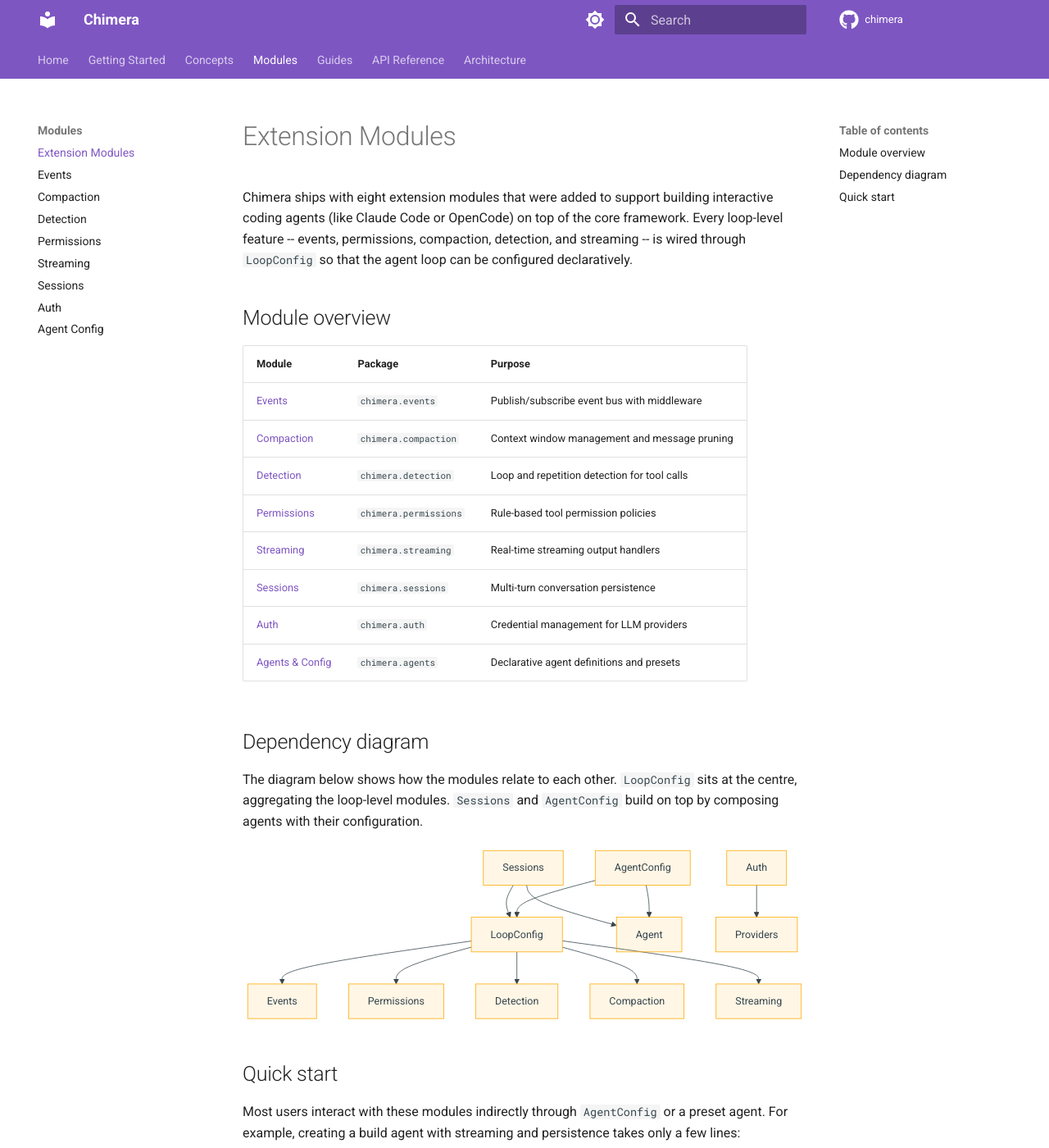
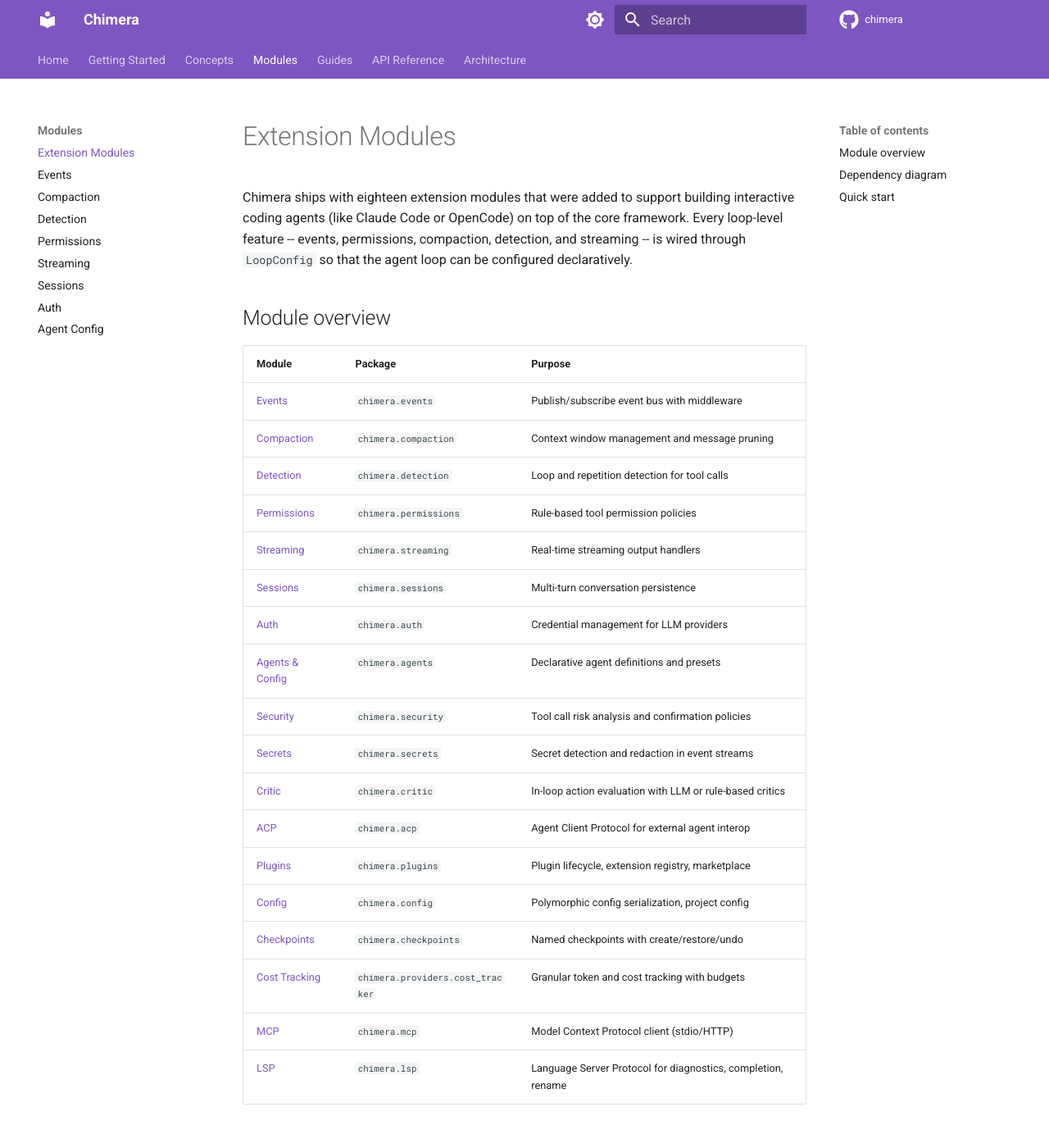
Before and after one commit to 0bserver07/chimera, an MkDocs documentation site: the page built from docs/modules/index.md, in a window 1280 px wide and 1400 px high. Shown: the whole window at 82% size. Built offline with MkDocs 1.6.1 and Material for MkDocs 9.7.7, drawn with Linux system fonts in a browser that asks for light colours; comment, search, counter and statistics services are not loaded.

Commit message:
docs: update README, landing page, and modules index
- README: 8-layer stack, 1700+ tests, 16 tools, all features listed
- Landing page: correct stats table, Workflows + CLI cards
- Modules index: 18 modules (added Security, Secrets, Critic, ACP, etc.)

Co-Authored-By: Claude Opus 4.6 <noreply@anthropic.com>

````diff
--- a/docs/modules/index.md
+++ b/docs/modules/index.md
@@ -1,6 +1,6 @@
 # Extension Modules
 
-Chimera ships with eight extension modules that were added to support building
+Chimera ships with eighteen extension modules that were added to support building
 interactive coding agents (like Claude Code or OpenCode) on top of the core
 framework.  Every loop-level feature -- events, permissions, compaction,
 detection, and streaming -- is wired through `LoopConfig` so that the agent
@@ -18,6 +18,16 @@ loop can be configured declaratively.
 | [Sessions](sessions.md) | `chimera.sessions` | Multi-turn conversation persistence |
 | [Auth](auth.md) | `chimera.auth` | Credential management for LLM providers |
 | [Agents & Config](agents-config.md) | `chimera.agents` | Declarative agent definitions and presets |
+| [Security](security.md) | `chimera.security` | Tool call risk analysis and confirmation policies |
+| [Secrets](secrets.md) | `chimera.secrets` | Secret detection and redaction in event streams |
+| [Critic](critic.md) | `chimera.critic` | In-loop action evaluation with LLM or rule-based critics |
+| [ACP](acp.md) | `chimera.acp` | Agent Client Protocol for external agent interop |
+| [Plugins](plugins.md) | `chimera.plugins` | Plugin lifecycle, extension registry, marketplace |
+| [Config](config.md) | `chimera.config` | Polymorphic config serialization, project config |
+| [Checkpoints](checkpoints.md) | `chimera.checkpoints` | Named checkpoints with create/restore/undo |
+| [Cost Tracking](cost-tracking.md) | `chimera.providers.cost_tracker` | Granular token and cost tracking with budgets |
+| [MCP](mcp.md) | `chimera.mcp` | Model Context Protocol client (stdio/HTTP) |
+| [LSP](lsp.md) | `chimera.lsp` | Language Server Protocol for diagnostics, completion, rename |
 
 ## Dependency diagram
 
@@ -32,11 +42,23 @@ graph TD
     LC --> DT[Detection]
     LC --> CP[Compaction]
     LC --> ST[Streaming]
+    LC --> CR[Critic]
     SS[Sessions] --> LC
     SS --> AG[Agent]
     AU[Auth] --> PR[Providers]
     AC[AgentConfig] --> AG
     AC --> LC
+    SE[Security] --> PM
+    SE --> EV
+    SC[Secrets] --> EV
+    PL[Plugins] --> AC
+    PL --> MC[MCP]
+    ACP[ACP] --> AG
+    MC --> AG
+    LS[LSP] --> AG
+    CT[Cost Tracking] --> PR
+    CK[Checkpoints] --> SS
+    CF[Config] --> AC
 ```
 
 ## Quick start
````
Also changed, not shown: README.md (+53 -28 lines), docs/index.md (+25 -4 lines).
